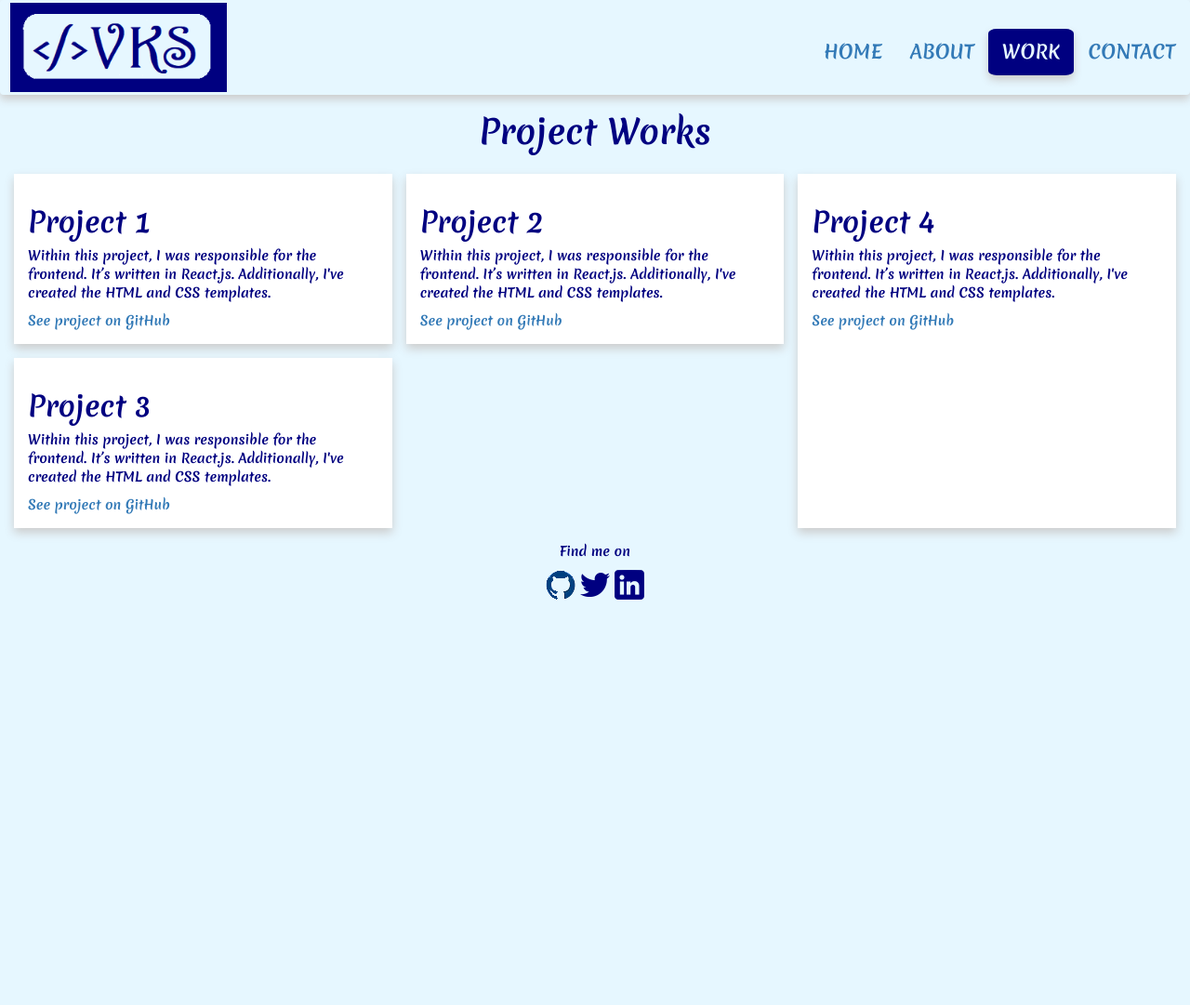
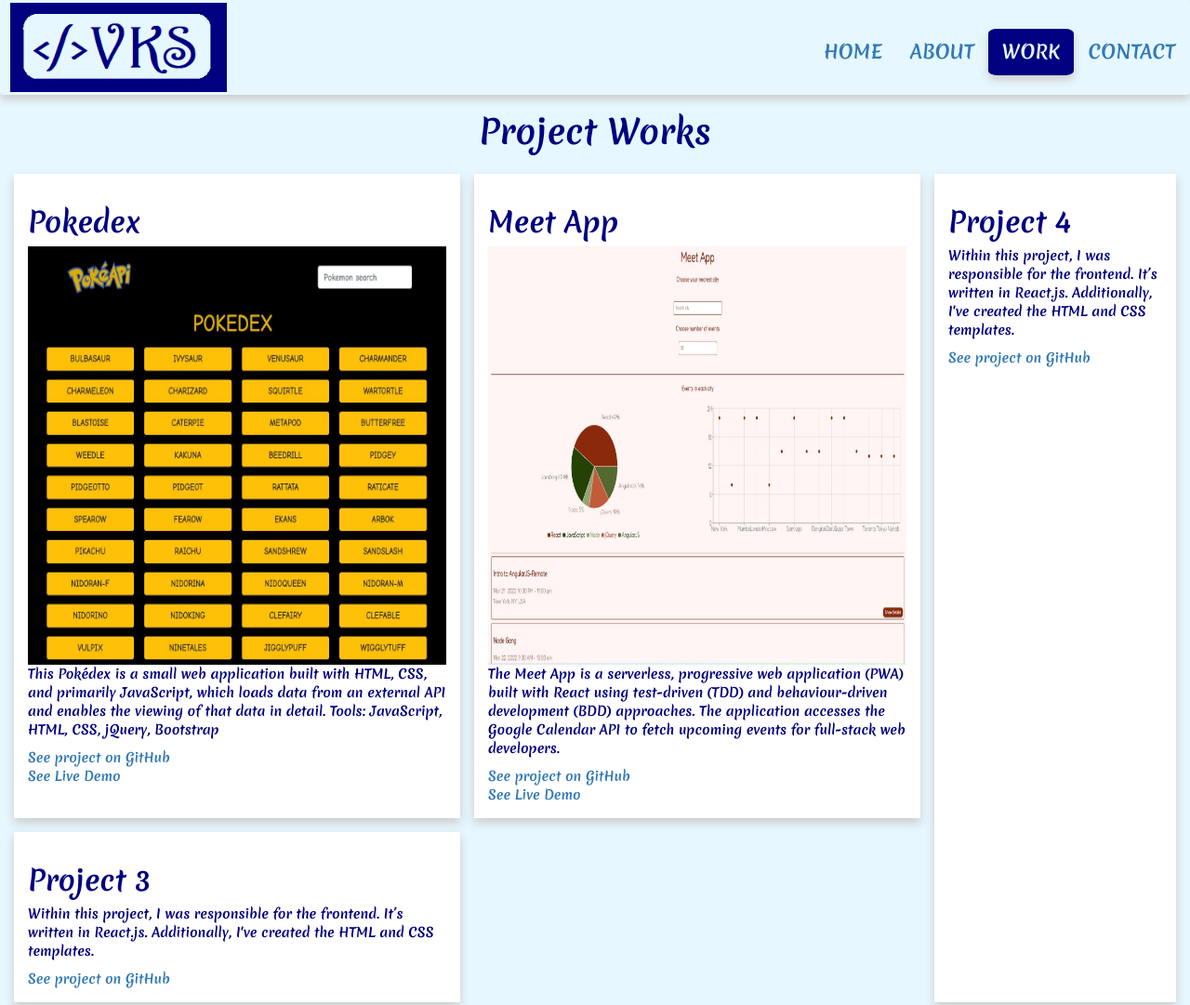
Before and after one commit to Vybhavashri/Portfolio-Website, a plain HTML site: page work.html in a window 1280 px wide. Shown: the top 1081 px of the page at 93% size. Before the commit the page ends 800 px from the top, so only its background shows below. Drawn offline with nearby package versions, Linux system fonts and the light colour scheme.

Commit message:
Update work.html

```diff
--- a/work.html
+++ b/work.html
@@ -1,17 +1,21 @@
 <!DOCTYPE html>
 <html lang="en">
+
 <head>
   <meta charset="utf-8">
   <meta name="viewport" content="width=device-width, initial-scale=1.0">
   <meta http-equiv="X-UA-Compatible" content="ie=edge">
   <title>Vybhavashri Krishnamurthy - Work</title>
-  <link rel="shortcut icon" href="./img/favicon.ico"/>
+  <link rel="shortcut icon" href="./img/favicon.ico" />
   <link rel="stylesheet" type="text/css" href="css/style.production.css">
   <link rel="stylesheet" href="https://maxcdn.bootstrapcdn.com/bootstrap/3.4.1/css/bootstrap.min.css">
   <link rel="preconnect" href="https://fonts.googleapis.com">
   <link rel="preconnect" href="https://fonts.gstatic.com" crossorigin>
-  <link href="https://fonts.googleapis.com/css2?family=Courgette&family=Dancing+Script:wght@600;700&family=Merienda:wght@700&display=swap" rel="stylesheet">
+  <link
+    href="https://fonts.googleapis.com/css2?family=Courgette&family=Dancing+Script:wght@600;700&family=Merienda:wght@700&display=swap"
+    rel="stylesheet">
 </head>
+
 <body>
   <header class="header">
     <nav class="navbar navbar-style">
@@ -25,7 +29,7 @@
       </div>
       <div class="collapse navbar-collapse" id="menuitems" role="menu">
         <ul class="nav navbar-nav navbar-right navbar-padding">
-          <li><a href="index.html" role="menuitem">Home</a></li >
+          <li><a href="index.html" role="menuitem">Home</a></li>
           <li><a href="about.html" role="menuitem">About</a></li>
           <li><a href="work.html" role="menuitem" class="active-link">Work</a></li>
           <li><a href="contact.html" role="menuitem">Contact</a></li>
@@ -37,44 +41,56 @@
     <h1 class="text-center">Project Works</h1>
     <div class="grid">
       <div class="grid__item">
-          <h2>Project 1</h2>
+        <h2>Pokedex</h2>
+        <img src="./img/1. Pokedex.jpg" />
         <p>
-            Within this project, I was responsible for the frontend. It’s written in React.js. Additionally, I've created the HTML and CSS templates.
+          This Pokédex is a small web application built with HTML, CSS, and primarily JavaScript, which loads data from
+          an external API and enables the viewing of that data in detail.
+          Tools: JavaScript, HTML, CSS, jQuery, Bootstrap
         </p>
-          <a href="#">See project on GitHub</a>
+        <a href="https://github.com/Vybhavashri/meet">See project on GitHub</a><br />
+        <a href="https://vybhavashri.github.io/meet/">See Live Demo</a>
       </div>
       <div class="grid__item">
-          <h2>Project 2</h2>
+        <h2>Meet App</h2>
+        <img src="./img/2.Meet App.jpg" />
         <p>
-            Within this project, I was responsible for the frontend. It’s written in React.js. Additionally, I've created the HTML and CSS templates.
+          The Meet App is a serverless, progressive web application (PWA) built with React using test-driven (TDD)
+          and behaviour-driven development (BDD) approaches. The application accesses the Google Calendar API to fetch
+          upcoming events for full-stack web developers.
         </p>
-          <a href="#">See project on GitHub</a>
+        <a href="https://github.com/Vybhavashri/Pokedex">See project on GitHub</a><br />
+        <a href="https://vybhavashri.github.io/Pokedex/">See Live Demo</a>
       </div>
       <div class="grid__item">
         <h2>Project 3</h2>
         <p>
-            Within this project, I was responsible for the frontend. It’s written in React.js. Additionally, I've created the HTML and CSS templates.
+          Within this project, I was responsible for the frontend. It’s written in React.js. Additionally, I've created
+          the HTML and CSS templates.
         </p>
         <a href="#">See project on GitHub</a>
       </div>
       <div class="grid__item">
         <h2>Project 4</h2>
         <p>
-            Within this project, I was responsible for the frontend. It’s written in React.js. Additionally, I've created the HTML and CSS templates.
+          Within this project, I was responsible for the frontend. It’s written in React.js. Additionally, I've created
+          the HTML and CSS templates.
         </p>
         <a href="#">See project on GitHub</a>
       </div>
     </div>
   </section>
-    <footer  class="page-footer">
+  <footer class="page-footer">
     <p>Find me on</p>
     <div>
       <a href="https://github.com/Vybhavashri" target="_blank"><img src="img/github_icon.png" alt="github"></a>
       <a href="#"><img src="img/twitter_icon.png" alt="twitter"></a>
-        <a href="https://www.linkedin.com/in/vybhavashri-krishnamurthy-95849699/" target="_blank"><img src="img/linkedin_icon.png" alt="linkedin"></a>
+      <a href="https://www.linkedin.com/in/vybhavashri-krishnamurthy-95849699/" target="_blank"><img
+          src="img/linkedin_icon.png" alt="linkedin"></a>
     </div>
   </footer>
   <script src="https://ajax.googleapis.com/ajax/libs/jquery/3.5.1/jquery.min.js"></script>
   <script src="https://maxcdn.bootstrapcdn.com/bootstrap/3.4.1/js/bootstrap.min.js"></script>
 </body>
+
 </html>
```
Lines whose indentation alone changed are shown as unchanged.
